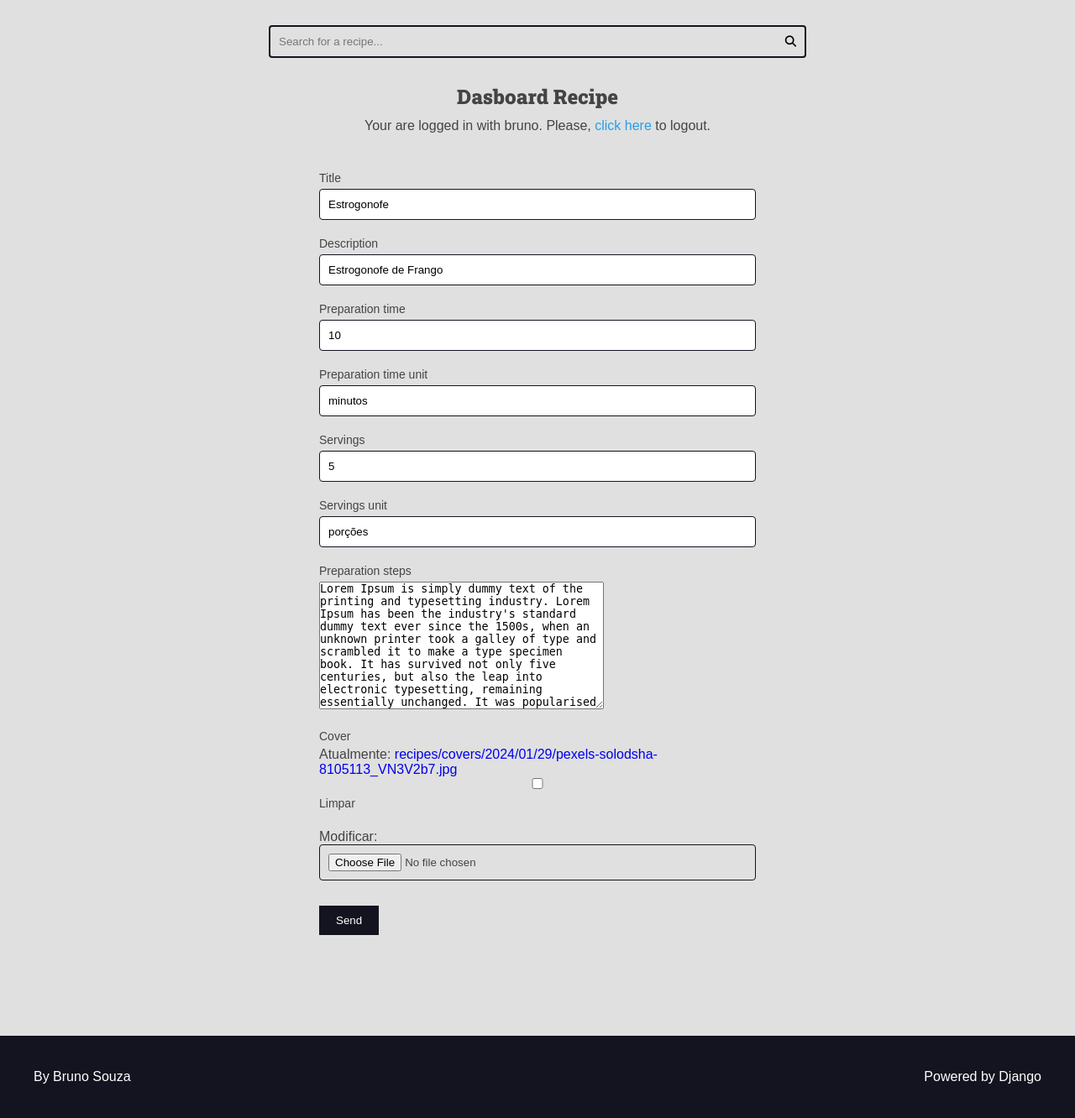
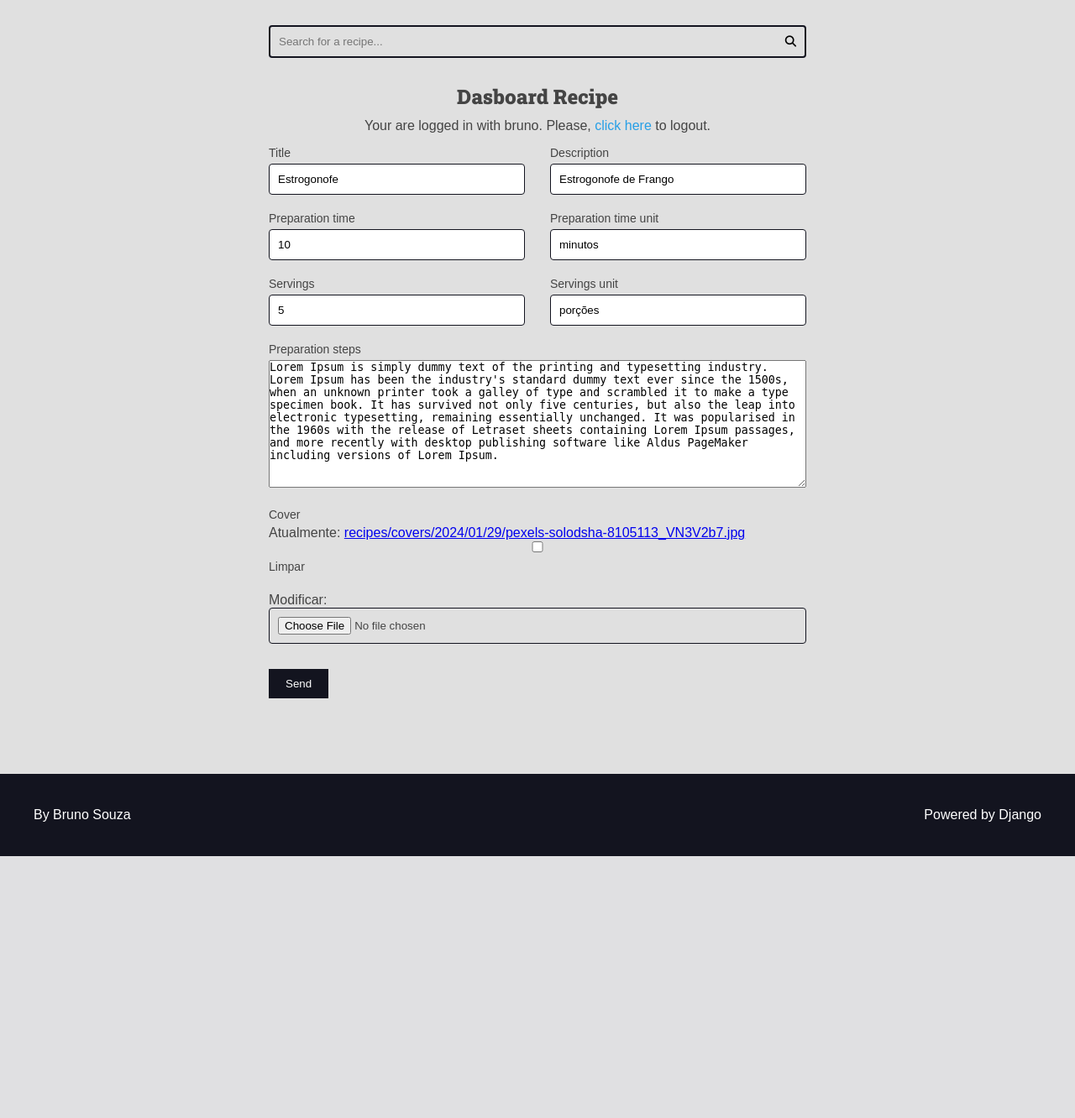
Before and after one commit to BrunoPereiradeSouza/Site-de-Receitas, a Django app: page /authors/dashboard/recipe/1/edit/ in a window 1280 px wide. Shown: the part 113-1445 px from the top of the page at 84% size. After the commit the page ends 1133 px from the top, so only its background shows below. Run offline with Django 4.2, Linux system fonts and the light colour scheme; a user stored in the database is signed in; data comes from the database, SQL or seed files in the repository.

Commit message:
Ajustando o CSS do formulário e da grid

```diff
--- a/authors/forms/recipe_form.py
+++ b/authors/forms/recipe_form.py
@@ -1,10 +1,17 @@
 from django import forms
 from recipes.models import Recipe
+from utils.django_forms import add_attr
 
 
 class AuthorRecipeForm(forms.ModelForm):
+    def __init__(self, *args, **kwargs):
+        super().__init__(*args, **kwargs)
+
+        add_attr(self.fields.get('preparation_steps'), 'class', 'span-2')
+        add_attr(self.fields.get('cover'), 'class', 'span-2')
+
     class Meta:
         model = Recipe
         fields = 'title', 'description', 'preparation_time', \
                  'preparation_time_unit', 'servings', 'servings_unit', \
-                 'preparation_steps', 'cover'
+                 'preparation_steps', 'cover',
--- a/authors/templates/authors/pages/dashboard_recipe.html
+++ b/authors/templates/authors/pages/dashboard_recipe.html
@@ -8,7 +8,7 @@
         {% include 'global/partials/messages.html' %}
         {% include 'authors/partials/login_message.html' %}
 
-    <div class="authors-dashboard-container">
+    <div class="left">
         {% include 'global/partials/form.html' %}
     </div>
 
--- a/base_static/global/css/global-style.css
+++ b/base_static/global/css/global-style.css
@@ -268,6 +268,10 @@ h1, h2, h3, h4, h5, h6 {
     text-align: center;
 }
 
+.left {
+    text-align: left;
+}
+
 .m-x {
     margin: 0 var(--spacing-gutter-medium);
 }
@@ -346,6 +350,11 @@ background: var(--color-primary-dark);
 
 .inline-form {
     display: inline;
+}
+
+.span-2 {
+    grid-column: span 2;
+    width: 100%;
 }
 
 /* Messages */
--- a/base_templates/global/partials/form.html
+++ b/base_templates/global/partials/form.html
@@ -3,7 +3,7 @@
     {% csrf_token %}
         <div class="form-content form-content-grid">
             {% for field in form %}
-                <div class="form-group">
+                <div class="form-group {{ field.field.widget.attrs.class }}">
                     <label for="{{ field.id_for_label }}">{{ field.label }}</label>
                     {{ field }}
 
```
